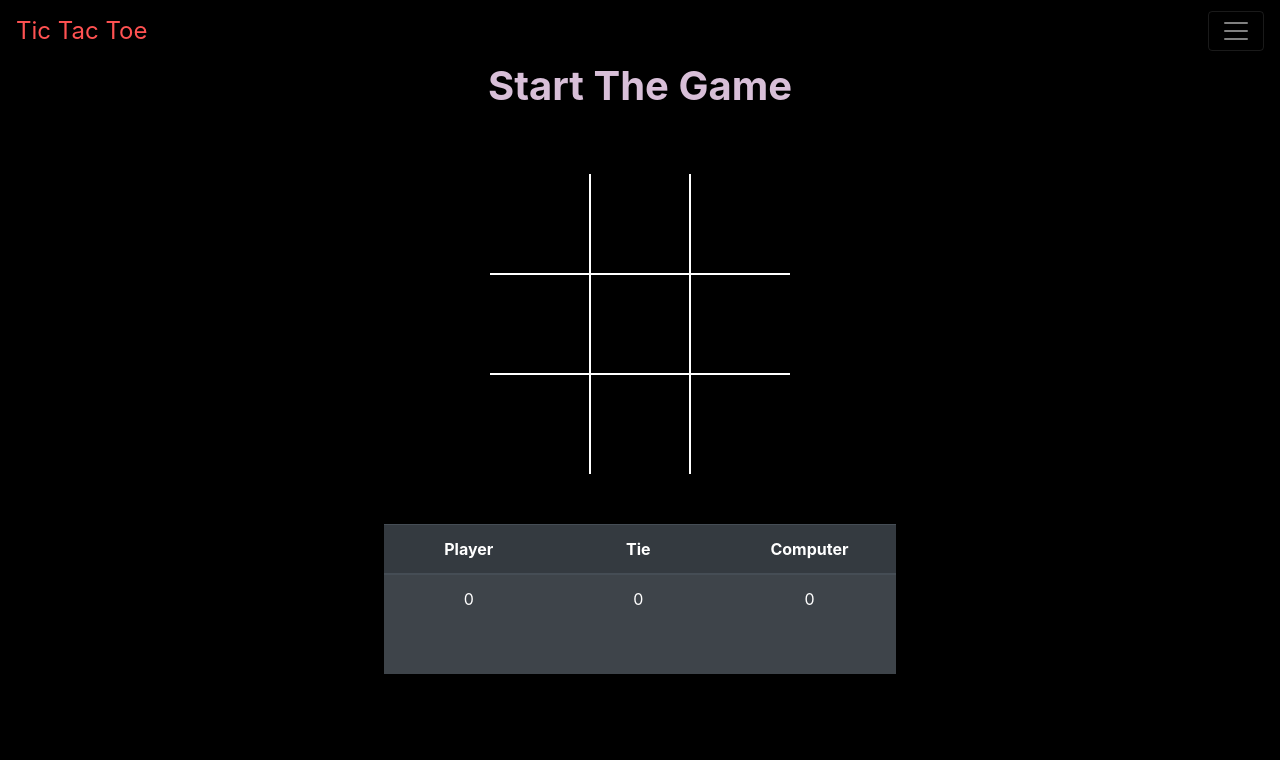
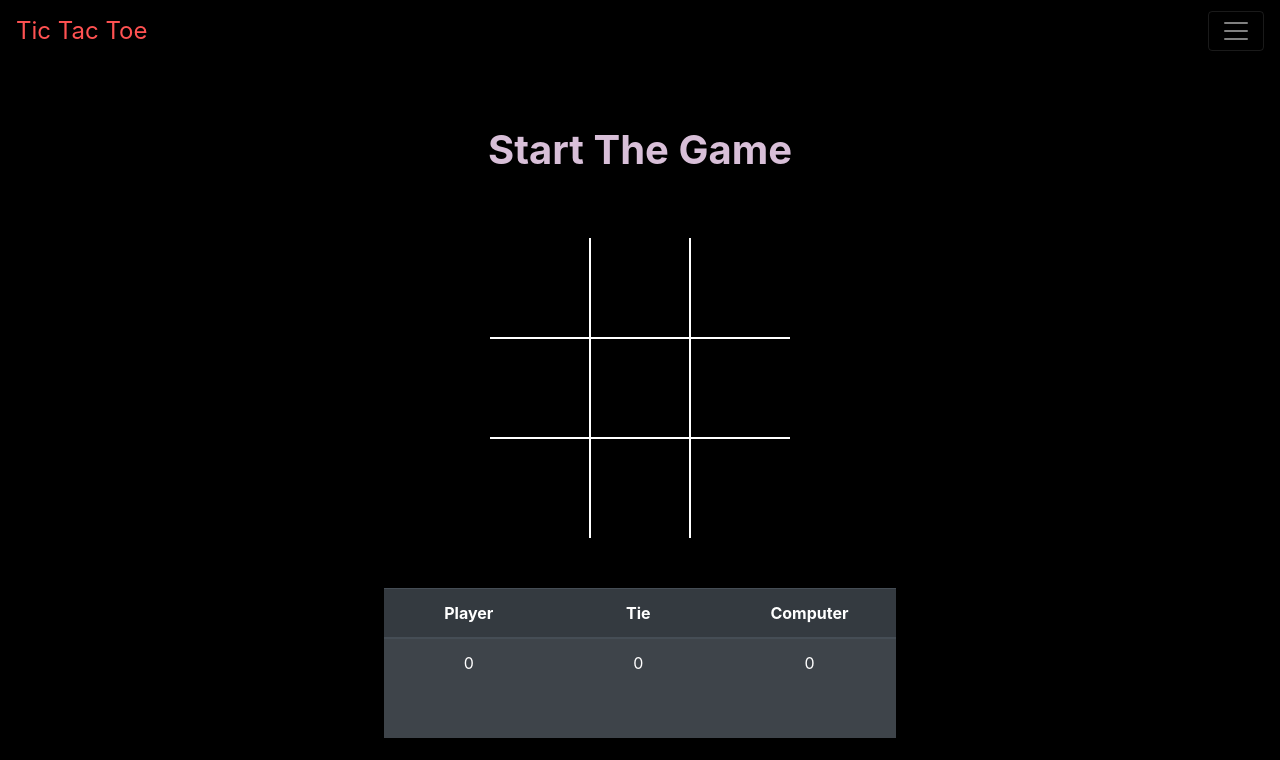
Before and after one commit to sunny52525/Web-TicTacToe-AI, a plain HTML site: page index.html in a window 1280 px wide. Shown: the top 760 px of the page. Drawn offline with nearby package versions, Linux system fonts and the light colour scheme.

Commit message:
Update index.html

```diff
--- a/index.html
+++ b/index.html
@@ -54,7 +54,7 @@
 
     </div>
 
-    <div>
+    <div class="top">
         <h1 class="verdict">
             <strong>Start The Game</strong>
 
```
